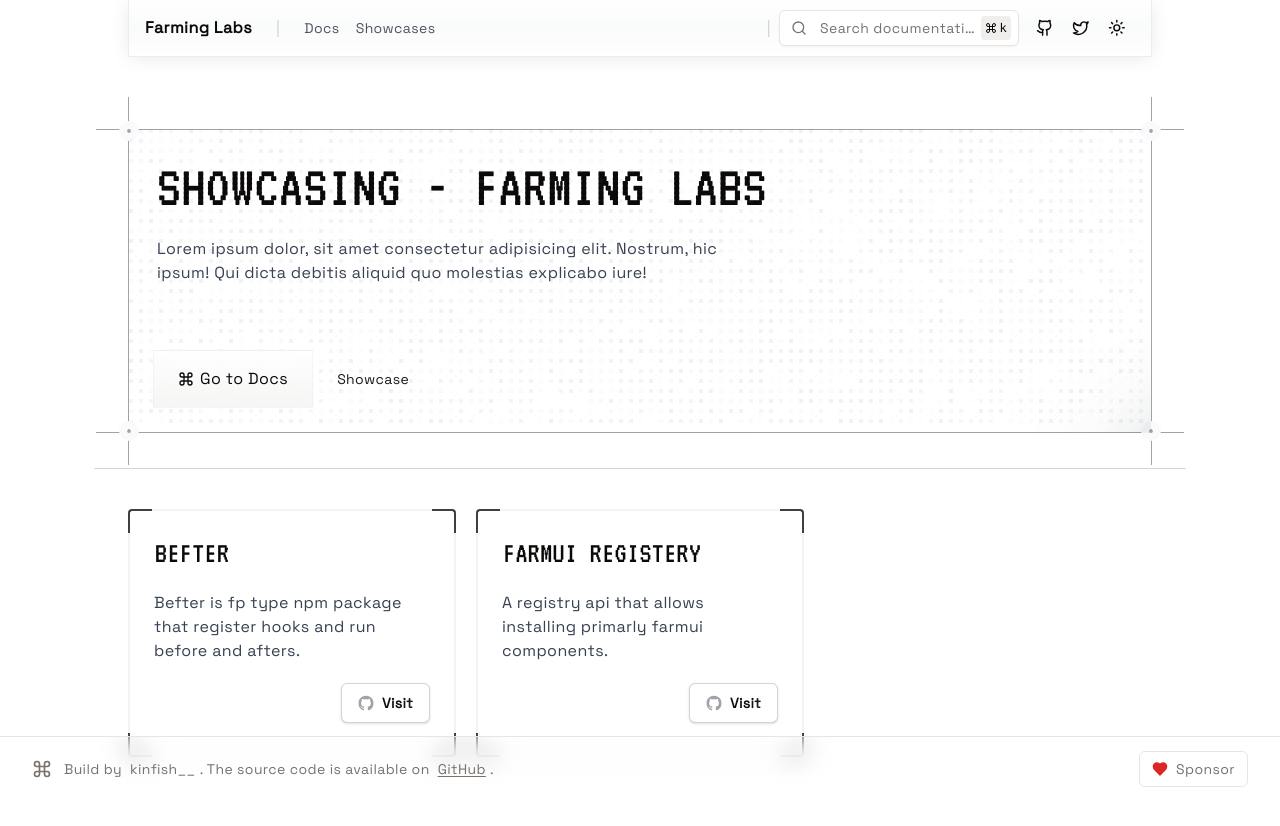
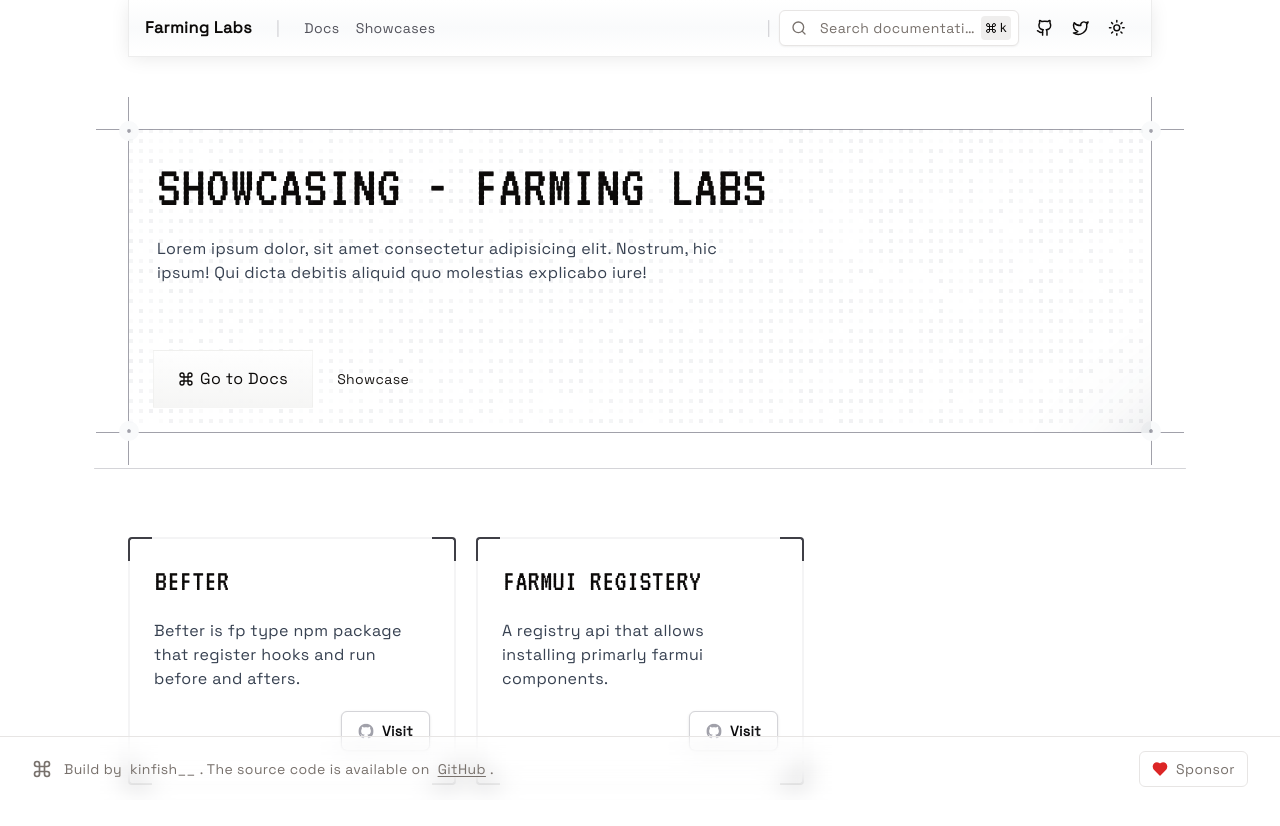
Before and after one commit to farming-labs/web, a Next.js app: page /showcase in a window 1280 px wide. Shown: the top 826 px of the page. Built offline with nearby package versions, Linux system fonts and the light colour scheme.

Commit message:
padding leaak

```diff
--- a/app/showcase/_components/packages.tsx
+++ b/app/showcase/_components/packages.tsx
@@ -4,7 +4,7 @@
 export default function Packages() {
   return (
     <div className="max-w-6xl p-0 md:p-6 mx-auto overflow-hidden">
-      <div className="grid grid-cols-1 gap-5 md:grid-cols-2 p-10 pt-3 lg:grid-cols-3">
+      <div className="grid grid-cols-1 gap-5 md:grid-cols-2 md:p-10 pt-3 lg:grid-cols-3">
         {farmed.map((item, indx) => {
           return <PackagegCard item={item} key={indx} />;
         })}
```
